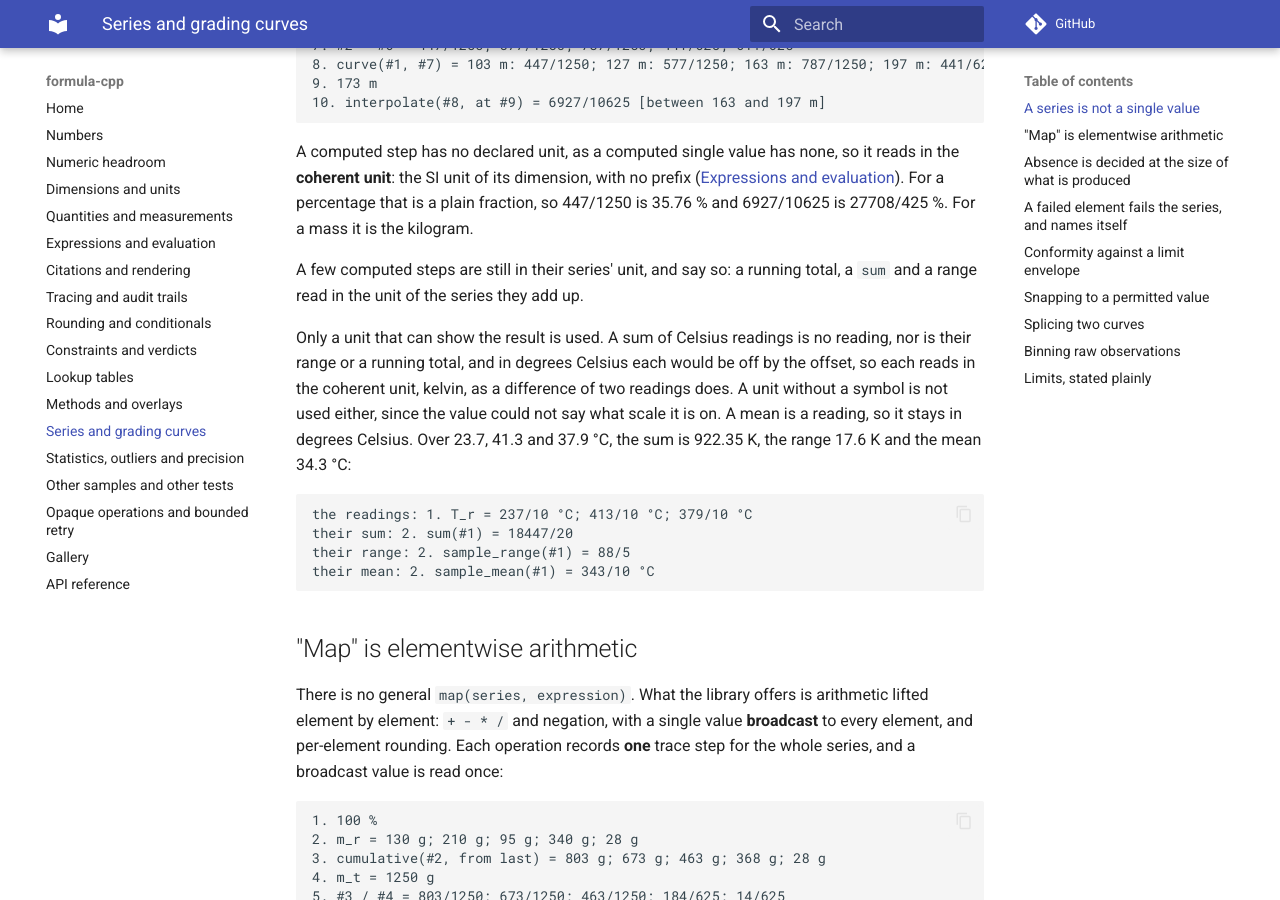
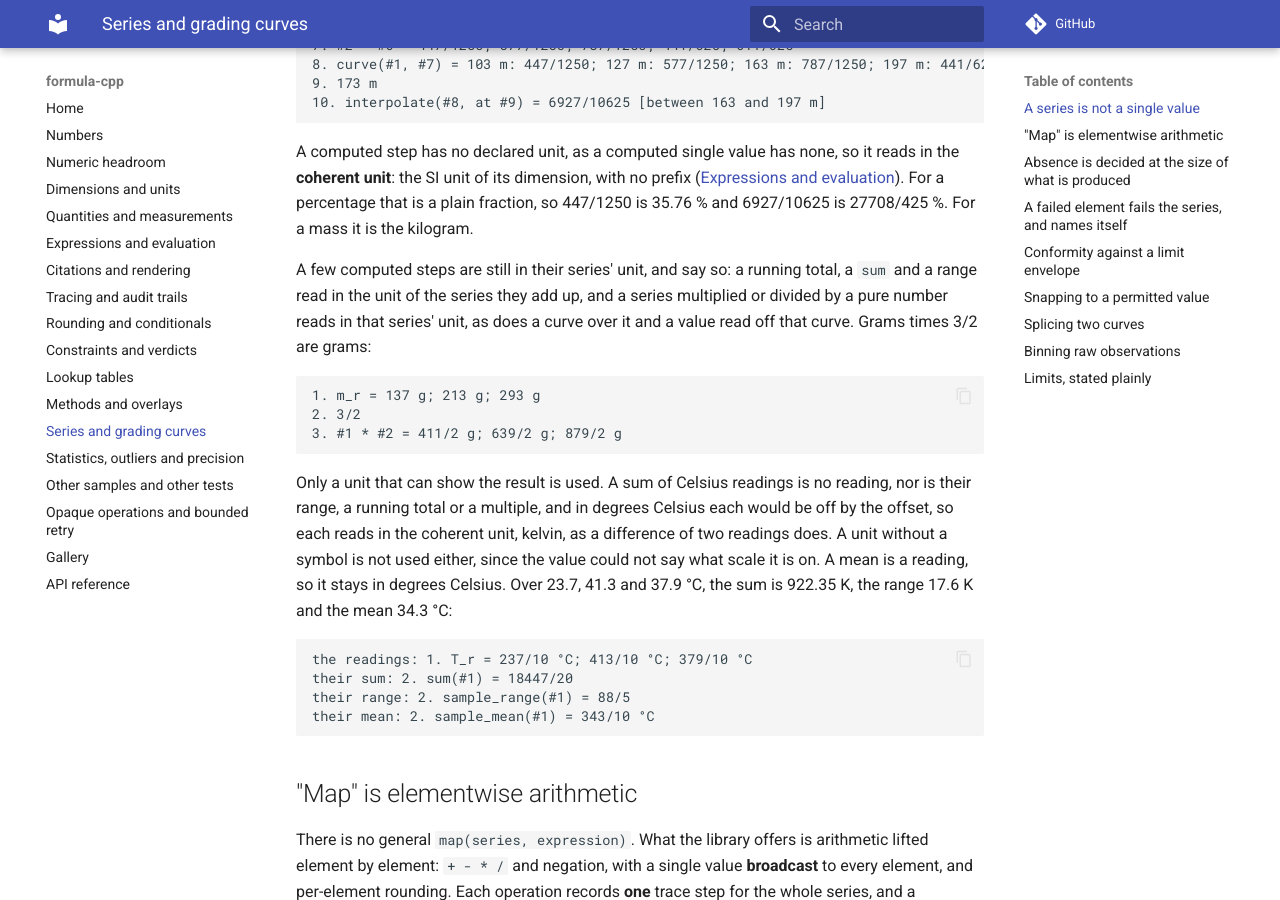
Before and after one commit to LASTRADA-Software/formula-cpp, an MkDocs documentation site: the page built from docs/series.md, in a window 1280 px wide and 900 px high, scrolled down 1862 px. Built offline with MkDocs 1.6.1 and Material for MkDocs 9.7.7, drawn with Linux system fonts in a browser that asks for light colours; comment, search, counter and statistics services are not loaded.

Commit message:
fix(trace): state a series scaled by a pure number in the series' unit
An elementwise product of a series and a dimensionless value, or a
quotient by one, kept the coherent unit every computed step has, so 137,
213 and 293 g times 3/2 read 411/2000; 639/2000; 879/2000 with no unit,
and so did a curve over them and a value read off it.

Such a step now reads in the unit of its non-dimensionless operand's
step -- 411/2 g; 639/2 g; 879/2 g -- under the rule a sum follows
(detail::borrowable): never a unit with an offset, since twice a Celsius
reading is no reading, and never one without a symbol. A curve and an
interpolation already take their unit off that step, so they follow.
A product of two pure numbers, or a number divided by a series, keeps
the coherent unit.

Signed-off-by: Christian Parpart <c.parpart@lastrada.net>

````diff
--- a/docs/series.md
+++ b/docs/series.md
@@ -105,15 +105,24 @@ plain fraction, so 447/1250 is 35.76 % and 6927/10625 is 27708/425 %. For a
 mass it is the kilogram.
 
 A few computed steps are still in their series' unit, and say so: a running
-total, a `sum` and a range read in the unit of the series they add up.
+total, a `sum` and a range read in the unit of the series they add up, and a
+series multiplied or divided by a pure number reads in that series' unit, as
+does a curve over it and a value read off that curve. Grams times 3/2 are
+grams:
+
+```text
+1. m_r = 137 g; 213 g; 293 g
+2. 3/2
+3. #1 * #2 = 411/2 g; 639/2 g; 879/2 g
+```
 
 Only a unit that can show the result is used. A sum of Celsius readings is no
-reading, nor is their range or a running total, and in degrees Celsius each
-would be off by the offset, so each reads in the coherent unit, kelvin, as a
-difference of two readings does. A unit without a symbol is not used either,
-since the value could not say what scale it is on. A mean is a reading, so it
-stays in degrees Celsius. Over 23.7, 41.3 and 37.9 °C, the sum is 922.35 K,
-the range 17.6 K and the mean 34.3 °C:
+reading, nor is their range, a running total or a multiple, and in degrees
+Celsius each would be off by the offset, so each reads in the coherent unit,
+kelvin, as a difference of two readings does. A unit without a symbol is not
+used either, since the value could not say what scale it is on. A mean is a
+reading, so it stays in degrees Celsius. Over 23.7, 41.3 and 37.9 °C, the sum
+is 922.35 K, the range 17.6 K and the mean 34.3 °C:
 
 ```text
 the readings: 1. T_r = 237/10 °C; 413/10 °C; 379/10 °C
````
Also changed, not shown: CHANGELOG.md (+3 -0 lines), docs/tracing.md (+18 -5 lines), 5 other files.
